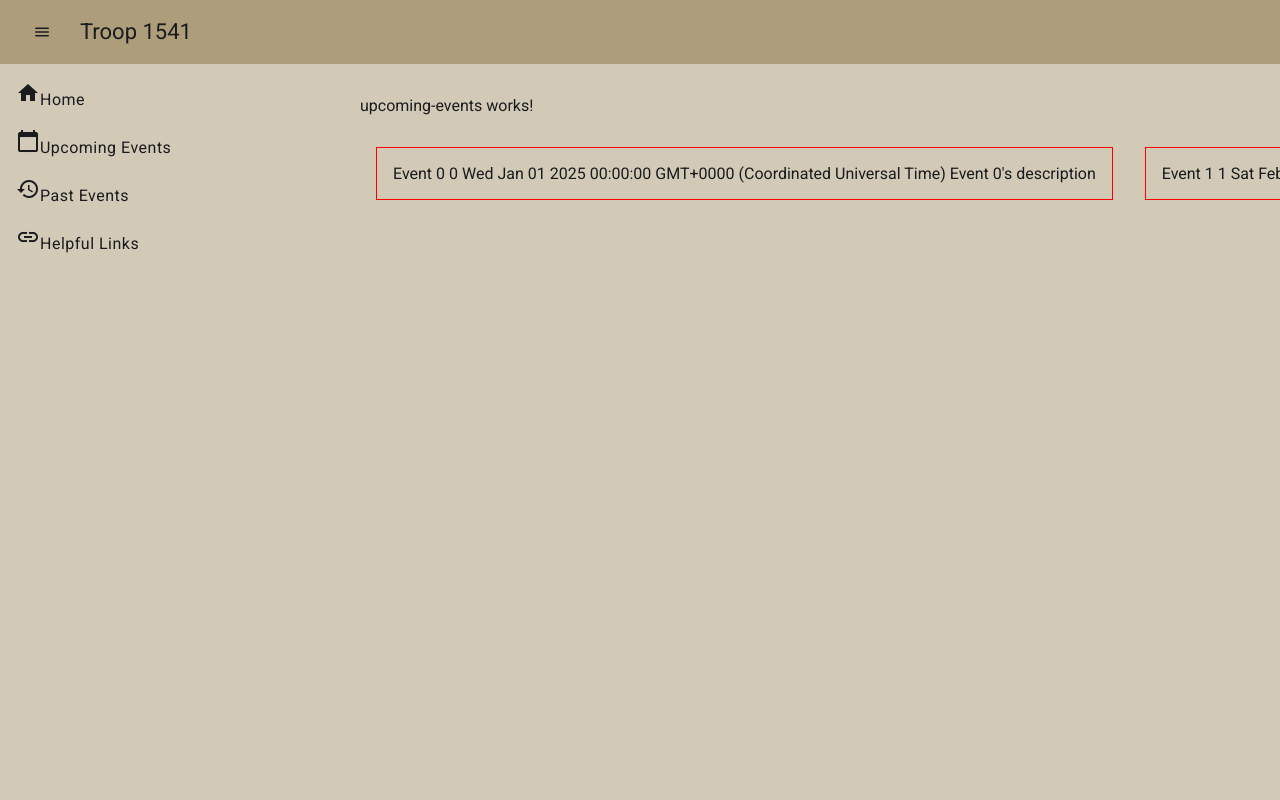
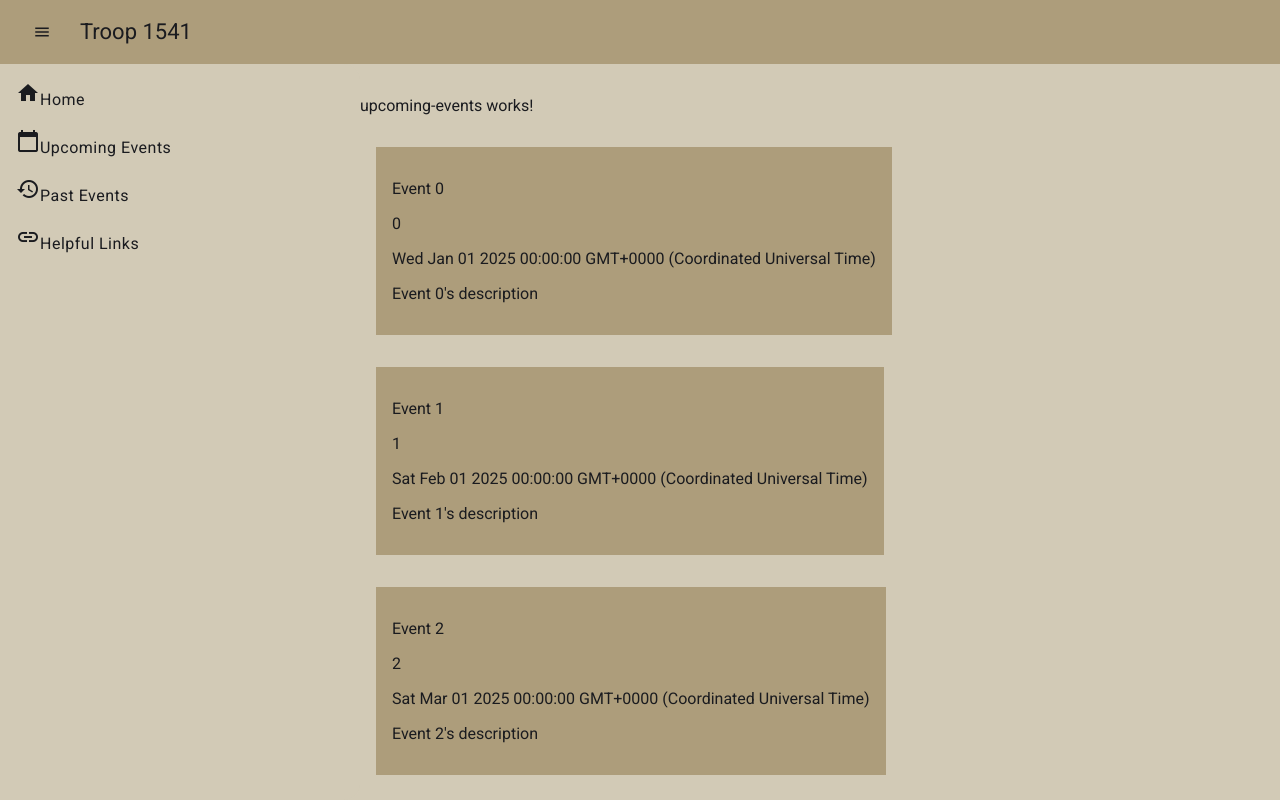
Before and after one commit to lucas-andrew-j/troop-website, an Angular app: page /upcoming-events in a window 1280 px wide. Built offline with nearby package versions, Linux system fonts and the light colour scheme.

Commit message:
Updates format for upcoming event cards

```diff
--- a/src/app/upcoming-events/upcoming-events.component.css
+++ b/src/app/upcoming-events/upcoming-events.component.css
@@ -1,11 +1,12 @@
 .event-list {
   display: flex;
   flex-direction: row;
+  flex-wrap: wrap;
 }
 
 .event-card {
+  background-color: #ad9d7b;
   margin: 1rem;
   padding: 1rem;
   flex: 0 0 auto;
-  border: 1px solid red;
 }
--- a/src/app/upcoming-events/upcoming-events.component.html
+++ b/src/app/upcoming-events/upcoming-events.component.html
@@ -3,11 +3,10 @@
 <div class="event-list">
   @for (event of upcomingEventList; track event.id) {
     <div class="event-card">
-      {{event.name}}
+      <p>{{event.name}}</p>
       {{event.pictureId}}
-      {{event.date}}
-      {{event.description}}
-
+      <p>{{event.date}}</p>
+      <p>{{event.description}}</p>
     </div>
   }
 </div>
```
